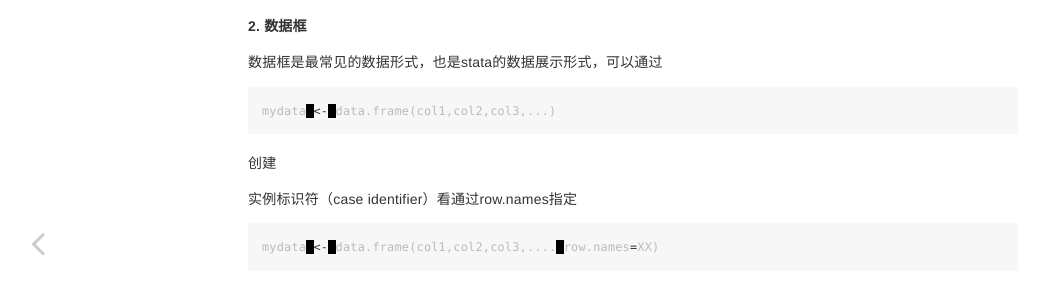
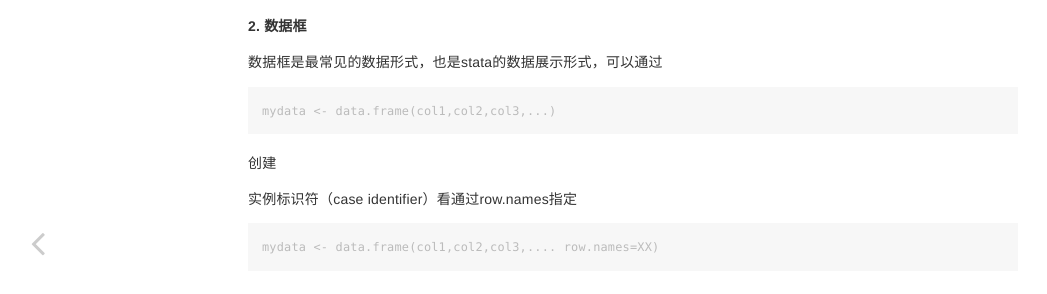
Before and after one commit to Zhuopie/Zhuopie.github.io, a Jekyll site: the page built from _pages/Work with R.md, in a window 1280 px wide. Shown: the part 257-551 px from the top of the page, without its empty margins (7-1054 px from the left). Built offline with Jekyll 4.4.1, drawn with Linux system fonts in a browser that asks for light colours.

Commit message:
Update Work with R.md

````diff
--- a/_pages/Work with R.md
+++ b/_pages/Work with R.md
@@ -16,7 +16,7 @@ layout: post
 
 数据框是最常见的数据形式，也是stata的数据展示形式，可以通过
 
-```R
+```
 mydata <- data.frame(col1,col2,col3,...)
 ```
 
@@ -24,6 +24,6 @@ mydata <- data.frame(col1,col2,col3,...)
 
 实例标识符（case identifier）看通过row.names指定
 
-```R
+```
 mydata <- data.frame(col1,col2,col3,.... row.names=XX)
 ```
````
